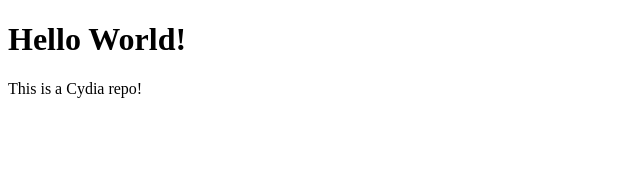
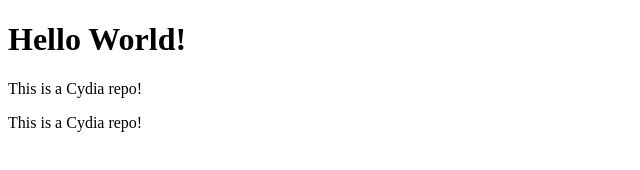
Before and after one commit to bugsman03/Hylynx-Repo, a plain HTML site: page index.html in a window 1280 px wide. Shown: the whole page, without its empty margins (0-640 px from the left). Drawn offline with Linux system fonts and the light colour scheme.

Commit message:
Update index.html

```diff
--- a/index.html
+++ b/index.html
@@ -3,5 +3,6 @@
 <body>
 <h1>Hello World!</h1>
 <p>This is a Cydia repo!</p>
+<p>This is a Cydia repo!</p>
 </body>
 </html>
```
